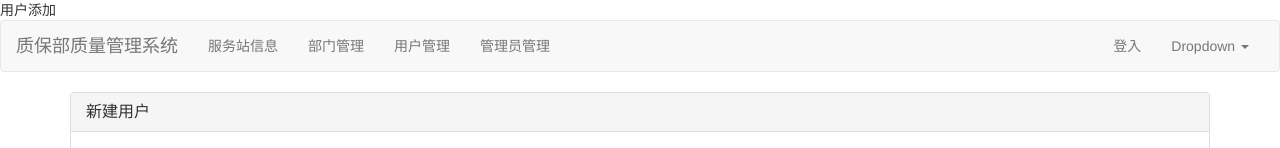
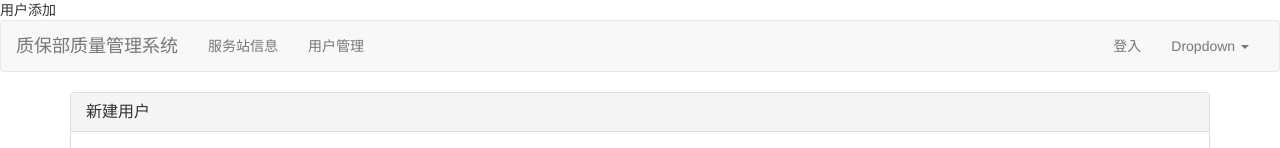
Before and after one commit to czwzsf/Django_worksystem, a Django app: page /user/add/ in a window 1280 px wide. Shown: the top 148 px of the page. Run offline with Django 4.2, Linux system fonts and the light colour scheme; data that the repository does not hold is empty; some libraries are stand-ins or nearby versions.

Commit message:
22/5/23/03

```diff
--- a/app01/views.py
+++ b/app01/views.py
@@ -170,9 +170,11 @@ def login(request):
     form = LoginForm(data=request.POST)
     if form.is_valid():
         user_object = models.UserInfo.objects.filter(**form.cleaned_data).first()
-        if not user_object:
+        if not user_object:  # 查看是否找到了用户模型
             form.add_error('password', 'password or username is error')
             return render(request, 'html/User/user_login.html', {'form': form})
+        # 用户名与密码正确
+        # 用户生成随机字符串；写到用户浏览器的cookie中去
         return redirect('/user/list/')
     else:
         return render(request, 'html/User/user_login.html', {'form': form})
--- a/templates/html/master.html
+++ b/templates/html/master.html
@@ -33,12 +33,10 @@
         <div class="collapse navbar-collapse" id="bs-example-navbar-collapse-1">
             <ul class="nav navbar-nav">
                 <li><a href="/servicestaion/">服务站信息</a></li>
-                <li><a href="/depart/list">部门管理</a></li>
                 <li><a href="/user/list">用户管理</a></li>
-                <li><a href="/admin/list">管理员管理</a></li>
             </ul>
             <ul class="nav navbar-nav navbar-right">
-                <li><a href="#">登入</a></li>
+                <li><a href="/login/">登入</a></li>
                 <li class="dropdown">
                     <a href="#" class="dropdown-toggle" data-toggle="dropdown" role="button" aria-haspopup="true"
                        aria-expanded="false">Dropdown <span class="caret"></span></a>
```
